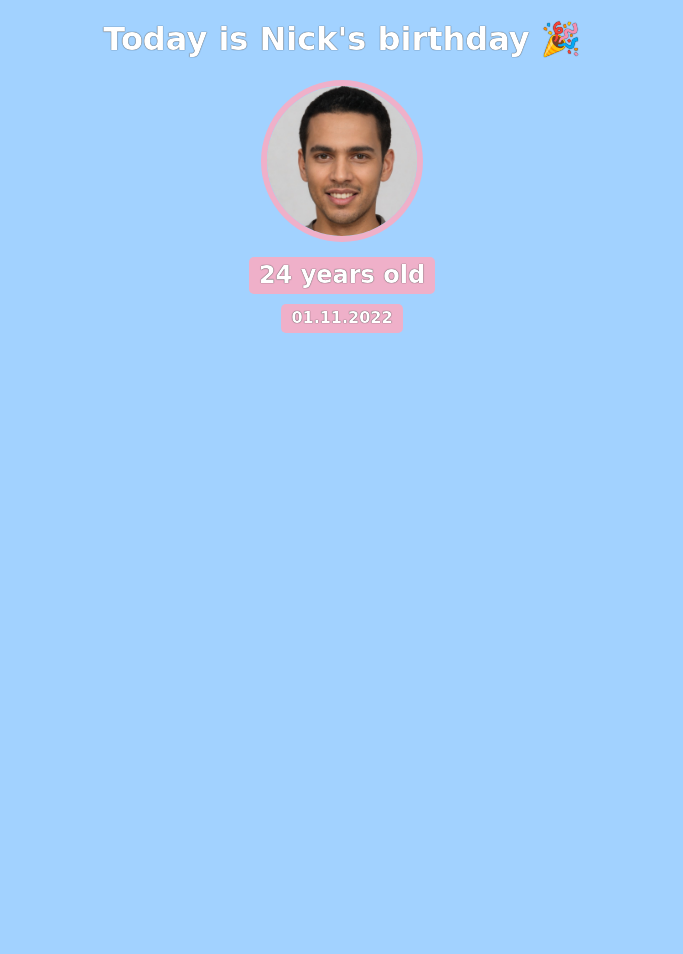
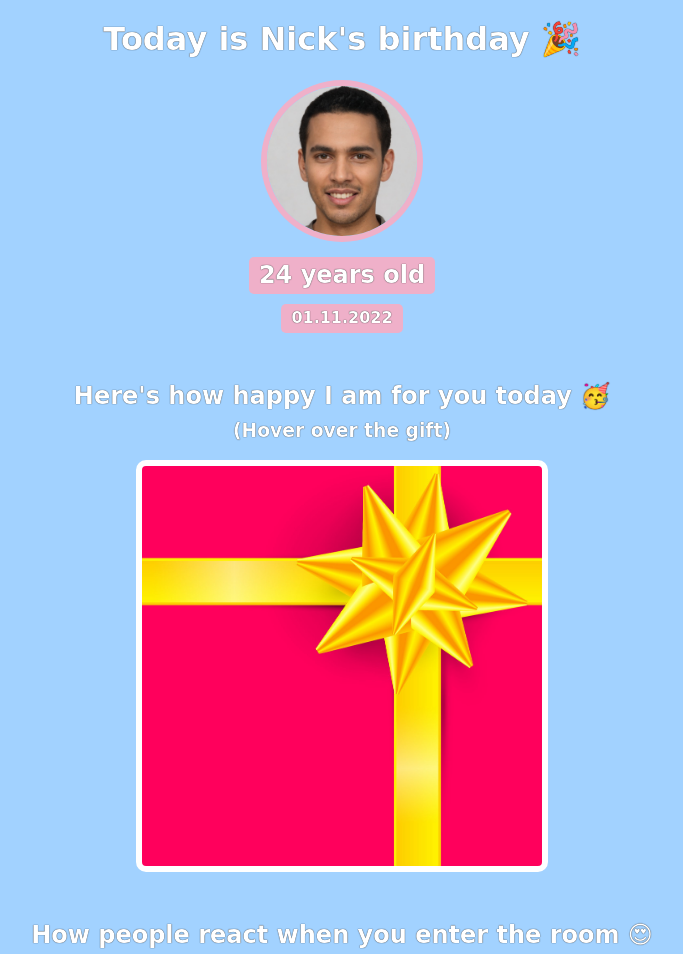
Before and after one commit to StebbiO/bday-gift, a website built with Vite: page index.html in a window 1280 px wide. Shown: the top 954 px of the page, without its empty margins (298-981 px from the left). Before the commit the page ends 800 px from the top, so only its background shows below. Built offline with nearby package versions, Linux system fonts and the light colour scheme; a web font is replaced by a local one.

Commit message:
added two gifts

```diff
--- a/index.html
+++ b/index.html
@@ -9,9 +9,18 @@
     <body>
         <div id="header">
             <h1>Today is Nick's birthday 🎉</h1>
-            <img id="nick" src="nick.jpg">
+            <img id="nick" src="images/nick.jpg">
             <h2 id="bday-age">24 years old</h2>
             <h4 id="bday-date">01.11.2022</h4>
         </div>
+        <div class="gift-section">
+            <h2 class="gift-title">Here's how happy I am for you today 🥳</h2>
+            <h3 class="gift-hint">(Hover over the gift)</h3>
+            <div class="gift-img" id="gift-img-happy"></div>
+        </div>
+        <div class="gift-section">
+            <h2 class="gift-title">How people react when you enter the room 😍</h2>
+            <div class="gift-img" id="gift-img-hot"></div>
+        </div>
     </body>
 </html>
--- a/styles.css
+++ b/styles.css
@@ -7,6 +7,12 @@
 
 h1, h2, h3, h4, p {
     text-shadow: 0px 0px 1px black;
+}
+
+#header {
+    display: flex;
+    flex-direction: column;
+    align-items: center;
 }
 
 #nick {
@@ -30,8 +36,32 @@
     border-radius: 5px
 }
 
-#header {
-    display: flex;
-    flex-direction: column;
-    align-items: center;
+.gift-section {
+    margin-top: 50px;
 }
+
+.gift-title {
+    margin-bottom: 10px;
+}
+
+.gift-hint {
+    margin-top: 0;
+}
+
+.gift-img {
+    margin: 0 auto;
+    width: 400px;
+    height: 400px;
+    border: 6px solid white;
+    border-radius: 10px;
+    background-image: url("images/gift-cover.jpg");
+    background-size: cover;
+}
+
+#gift-img-happy:hover {
+    background-image: url("images/happy.gif");
+}
+
+#gift-img-hot:hover {
+    background-image: url("images/hot.gif");
+}
```
Also changed, not shown: images/gift-cover.jpg (added), images/happy.gif (added), images/nick.jpg (renamed from nick.jpg), 1 other file.
